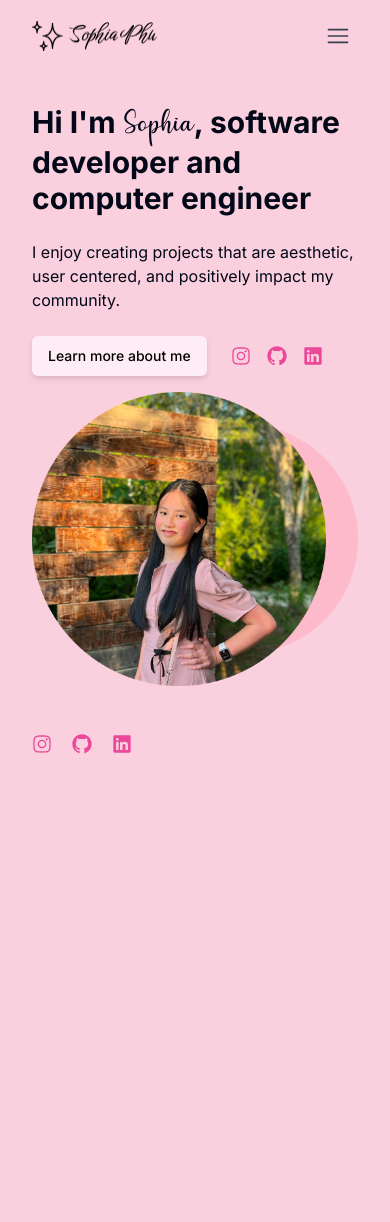
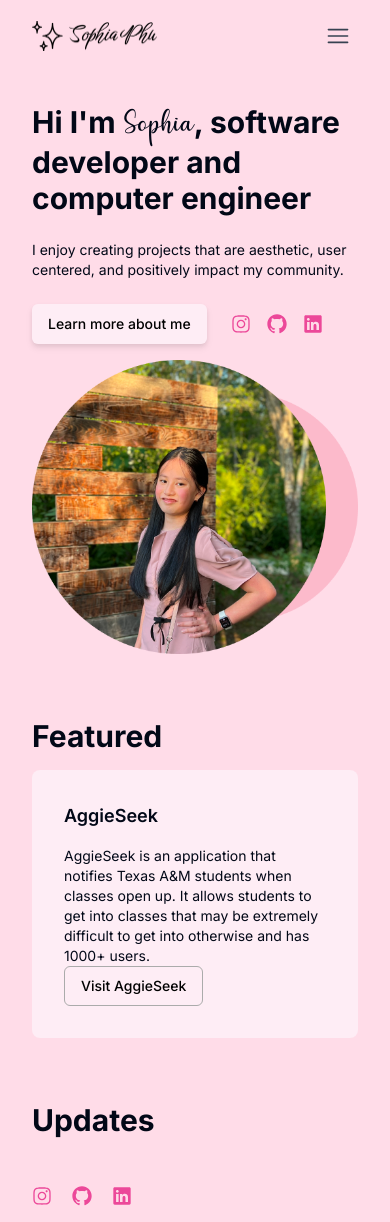
Before and after one commit to sophiaaphu/sophia-personal-website, a Next.js app in the folder sophia-personal-website/: page / in a window 390 px wide. Before the commit the page ends 844 px from the top, so only its background shows below. Built offline with nearby package versions, Linux system fonts and the light colour scheme.

Commit message:
started featured projects

```diff
--- a/sophia-personal-website/src/app/layout.tsx
+++ b/sophia-personal-website/src/app/layout.tsx
@@ -19,7 +19,7 @@ export default function RootLayout({
 }>) {
   return (
     <html lang="en">
-      <body className={`${inter.className} bg-[#FBD0DE] px-8 lg:px-24`}>
+      <body className={`${inter.className} bg-[#FFDCE8] px-8 lg:px-24`}>
         <Header />
         {children}
         <Footer />
--- a/sophia-personal-website/src/app/page.tsx
+++ b/sophia-personal-website/src/app/page.tsx
@@ -2,39 +2,96 @@ import Image from "next/image";
 import { Button } from "@/components/ui/button";
 import Link from "next/link";
 import { hello } from "./fonts";
-import { RxInstagramLogo, RxGithubLogo, RxLinkedinLogo,RxHeart  } from "react-icons/rx";
+import {
+  RxInstagramLogo,
+  RxGithubLogo,
+  RxLinkedinLogo,
+  RxHeart,
+} from "react-icons/rx";
 
 export default function Home() {
   return (
-    <main className=" py-12">
+    <main className="flex flex-col py-12 gap-16">
       <div className="flex flex-col lg:flex-row lg:items-center gap-4 lg:gap-0  ">
         <div className="flex flex-col gap-6">
           <h1 className=" text-3xl lg:text-4xl font-bold">
-            Hi I'm <span className=" font-normal" style={hello.style}>Sophia</span>, software developer and computer engineer
+            Hi I'm{" "}
+            <span className=" font-normal" style={hello.style}>
+              Sophia
+            </span>
+            , software developer and computer engineer
           </h1>
-          <p className=" text-base">
-            I enjoy creating projects that are aesthetic, user centered, and positively impact my community.
+          <p className="text-sm lg:text-base">
+            I enjoy creating projects that are aesthetic, user centered, and
+            positively impact my community.
           </p>
           <div className="flex items-center gap-6">
             <Button className=" bg-[#FEEDF5] text-black drop-shadow-md hover:bg-[#F986B0] hover:-translate-y-1 duration-200">
               Learn more about me
             </Button>
             <div className="flex space-x-4 text-pink-500">
-              <a href="https://www.instagram.com/sophiaaphu._/" target="_blank" rel="noopener noreferrer" className="hover:-translate-y-2 duration-200">
+              <a
+                href="https://www.instagram.com/sophiaaphu._/"
+                target="_blank"
+                rel="noopener noreferrer"
+                className="hover:-translate-y-2 duration-200"
+              >
                 <RxInstagramLogo className="w-5 h-5" />
               </a>
-              <a href="https://github.com/sophiaaphu" target="_blank" rel="noopener noreferrer" className="hover:-translate-y-2 duration-200">
-                <RxGithubLogo className="w-5 h-5"  />
+              <a
+                href="https://github.com/sophiaaphu"
+                target="_blank"
+                rel="noopener noreferrer"
+                className="hover:-translate-y-2 duration-200"
+              >
+                <RxGithubLogo className="w-5 h-5" />
               </a>
-              <a href="https://www.linkedin.com/in/sophiaphu/" target="_blank" rel="noopener noreferrer" className="hover:-translate-y-2 duration-200">
-                <RxLinkedinLogo className="w-5 h-5"  />
+              <a
+                href="https://www.linkedin.com/in/sophiaphu/"
+                target="_blank"
+                rel="noopener noreferrer"
+                className="hover:-translate-y-2 duration-200"
+              >
+                <RxLinkedinLogo className="w-5 h-5" />
               </a>
             </div>
           </div>
         </div>
         <div>
-        <Image src="/homepage-pic.png" alt="homepage pic" width={400} height={300} />
+          <Image
+            src="/homepage-pic.png"
+            alt="homepage pic"
+            width={400}
+            height={300}
+          />
         </div>
+      </div>
+      <div>
+        <p className="text-3xl lg:text-4xl font-bold">
+          Featured
+        </p>
+        <div className="mt-4">
+          <div className="flex flex-col bg-[#FEEDF5] p-8 rounded-lg">
+            <div className=" space-y-4">
+            <p className="text-lg font-semibold">
+              AggieSeek
+            </p>
+            <p className=" text-sm">
+              AggieSeek is an application that notifies Texas A&M students when classes open up. It allows students to get into classes that may be extremely difficult to get into otherwise and has 1000+ users.
+            </p>
+            </div>
+            <div>
+              <Button className="bg-[#FEEDF5] text-black border border-[#ABABAB] hover:bg-[#FFDCE8]">
+                Visit AggieSeek
+              </Button>
+            </div>
+          </div>
+        </div>
+      </div>
+      <div>
+        <p className="text-3xl lg:text-4xl font-bold">
+          Updates
+        </p>
       </div>
     </main>
   );
--- a/sophia-personal-website/src/components/header.tsx
+++ b/sophia-personal-website/src/components/header.tsx
@@ -35,7 +35,7 @@ export default function Header() {
   };
 
   return (
-    <header className="bg-[#FBD0DE] w-full">
+    <header className="w-full">
       <nav className="flex items-center justify-between pt-4 w-full" aria-label="Global">
         <div className="flex justify-start">
           <a href="/" className="-m-1.5 p-1.5">
@@ -51,9 +51,9 @@ export default function Header() {
           <NavigationMenu>
             <NavigationMenuList>
               <NavigationMenuItem>
-                <NavigationMenuTrigger>About</NavigationMenuTrigger>
+                <NavigationMenuTrigger >About</NavigationMenuTrigger>
                 <NavigationMenuContent>
-                  <ul className="bg-[#FBD0DE] grid w-[200px] gap-3 p-4 md:w-[250px] md:grid-cols-1 lg:w-[300px]">
+                  <ul className="bg-[#FFDCE8] grid w-[200px] gap-3 p-4 md:w-[250px] md:grid-cols-1 lg:w-[300px]">
                     {components.map((component) => (
                       <ListItem key={component.title} title={component.title} href={component.href}>
                         {component.description}
--- a/sophia-personal-website/src/components/ui/navigation-menu.tsx
+++ b/sophia-personal-website/src/components/ui/navigation-menu.tsx
@@ -41,7 +41,7 @@ NavigationMenuList.displayName = NavigationMenuPrimitive.List.displayName
 const NavigationMenuItem = NavigationMenuPrimitive.Item
 
 const navigationMenuTriggerStyle = cva(
-  "group inline-flex h-10 w-max items-center justify-center rounded-md bg-[#FBD0DE] px-4 py-2 text-sm font-medium transition-colors hover:bg-[#FEEDF5] hover:text-accent-foreground focus:bg-accent focus:text-accent-foreground focus:outline-none disabled:pointer-events-none disabled:opacity-50 data-[active]:bg-accent/50 data-[state=open]:bg-accent/50"
+  "group inline-flex h-10 w-max items-center justify-center rounded-md bg-[#FFDCE8] px-4 py-2 text-sm font-medium transition-colors hover:bg-[#FEEDF5] hover:text-accent-foreground focus:bg-accent focus:text-accent-foreground focus:outline-none disabled:pointer-events-none disabled:opacity-50 data-[active]:bg-accent/50 data-[state=open]:bg-accent/50"
 )
 
 const NavigationMenuTrigger = React.forwardRef<
```
